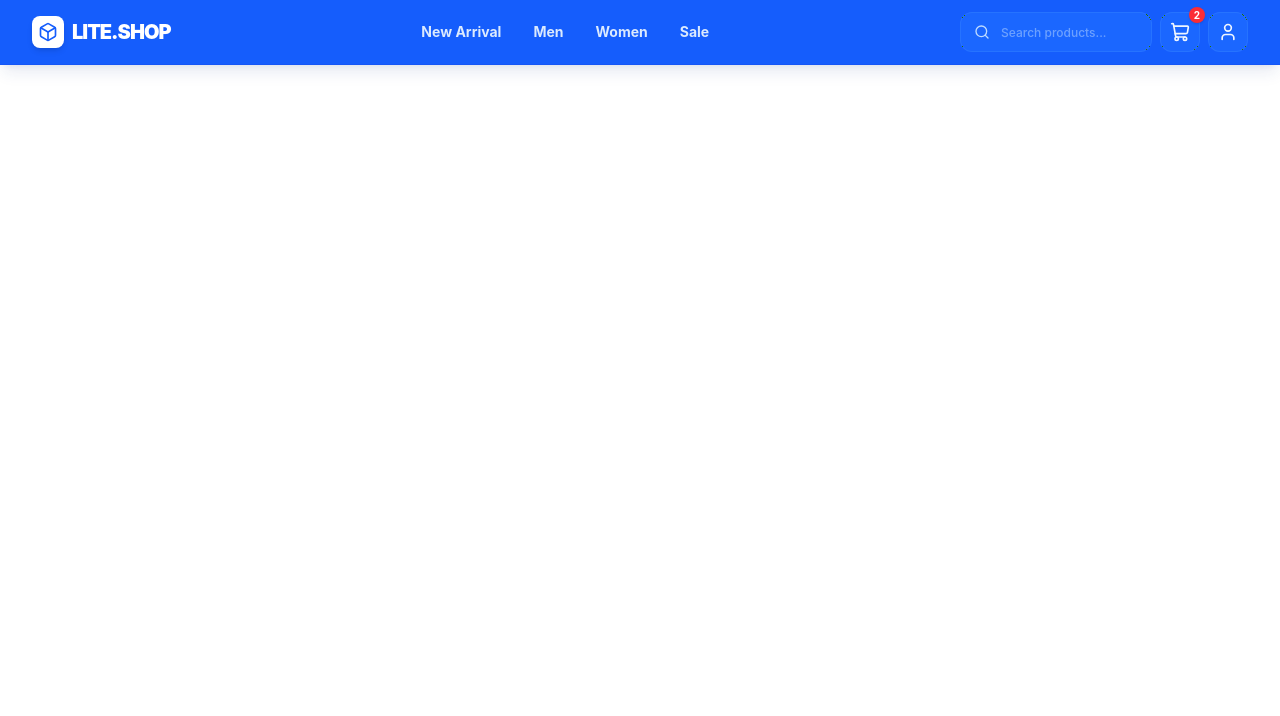
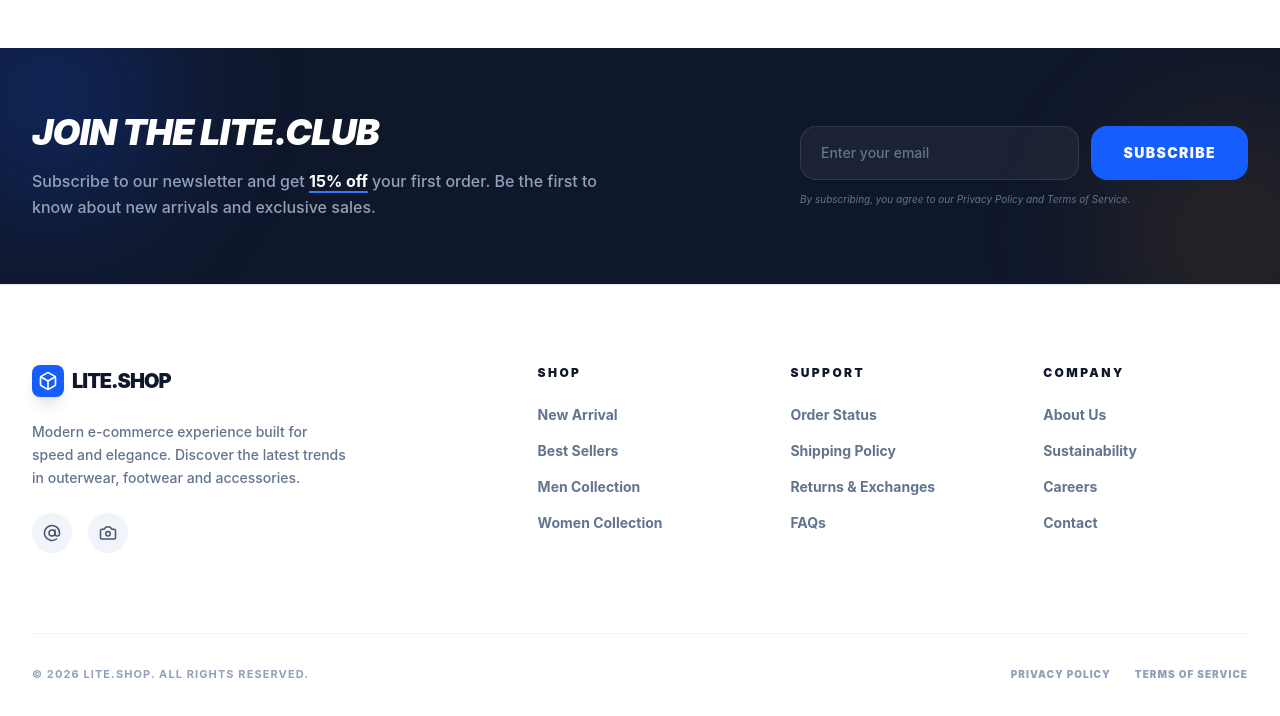
Before and after one commit to sunsarav/lite-shop-react-workshop, a React (Vite) app: page / in a window 1280 px wide. Shown: the top 716 px of the page. Built offline with nearby package versions, Linux system fonts and the light colour scheme.

Commit message:
feat: build Newsletter and footer components with mapped footer columns

```diff
--- a/src/App.tsx
+++ b/src/App.tsx
@@ -1,7 +1,13 @@
-import Header from './components/Header';
+import Newsletter from './components/Newsletter';
+import Footer from './components/Footer';
 
 function App() {
-    return <Header cartCount={2} />;
+    return (
+        <div>
+            <Newsletter />
+            <Footer />
+        </div>
+    );
 }
 
 export default App;
--- a/src/components/Footer.tsx
+++ b/src/components/Footer.tsx
@@ -0,0 +1,67 @@
+import { AtSign, Camera, Box } from 'lucide-react';
+
+const footerColumns = [
+    { heading: 'Shop', links: ['New Arrival', 'Best Sellers', 'Men Collection', 'Women Collection'] },
+    { heading: 'Support', links: ['Order Status', 'Shipping Policy', 'Returns & Exchanges', 'FAQs'] },
+    { heading: 'Company', links: ['About Us', 'Sustainability', 'Careers', 'Contact'] },
+];
+
+const Footer = () => {
+    return (
+        <footer className="bg-white pt-20 pb-10 border-t border-slate-200">
+            <div className="mx-auto max-w-7xl px-4 sm:px-6 lg:px-8">
+                <div className="grid grid-cols-2 gap-12 md:grid-cols-4 lg:grid-cols-5">
+
+                    {/* Brand column */}
+                    <div className="col-span-2 lg:col-span-2 space-y-6">
+                        <a href="#" className="flex items-center gap-2 font-bold tracking-tight text-slate-900">
+                            <span className="inline-flex h-8 w-8 items-center justify-center rounded-lg bg-blue-600 text-white shadow-lg">
+                                <Box size={20} />
+                            </span>
+                            <span className="text-xl tracking-tighter uppercase font-black">LITE.SHOP</span>
+                        </a>
+                        <p className="max-w-xs text-sm text-slate-500 leading-relaxed font-medium">
+                            Modern e-commerce experience built for speed and elegance. Discover the latest trends in outerwear, footwear and accessories.
+                        </p>
+                        <div className="flex items-center gap-4">
+                            <a href="#" aria-label="Twitter" className="h-10 w-10 flex items-center justify-center rounded-full bg-slate-100 text-slate-600 hover:bg-blue-600 hover:text-white transition-colors">
+                                <AtSign size={18} />
+                            </a>
+                            <a href="#" aria-label="Instagram" className="h-10 w-10 flex items-center justify-center rounded-full bg-slate-100 text-slate-600 hover:bg-blue-600 hover:text-white transition-colors">
+                                <Camera size={18} />
+                            </a>
+                        </div>
+                    </div>
+
+                    {/* Link columns — mapped */}
+                    {footerColumns.map((column, index) => (
+                        <div key={index} className="space-y-6">
+                            <h4 className="text-xs font-black uppercase tracking-[0.2em] text-slate-900">
+                                {column.heading}
+                            </h4>
+                            <ul className="space-y-4 text-sm font-bold text-slate-500">
+                                {column.links.map((link, linkIndex) => (
+                                    <li key={linkIndex}>
+                                        <a href="#" className="hover:text-blue-600 transition-colors">{link}</a>
+                                    </li>
+                                ))}
+                            </ul>
+                        </div>
+                    ))}
+                </div>
+
+                <div className="mt-20 border-t border-slate-100 pt-8 flex flex-col gap-4 sm:flex-row sm:items-center sm:justify-between">
+                    <p className="text-[11px] font-bold text-slate-400 uppercase tracking-widest">
+                        &copy; 2026 LITE.SHOP. All rights reserved.
+                    </p>
+                    <div className="flex items-center gap-6">
+                        <a href="#" className="text-[10px] font-black uppercase tracking-widest text-slate-400 hover:text-slate-900 transition-colors">Privacy Policy</a>
+                        <a href="#" className="text-[10px] font-black uppercase tracking-widest text-slate-400 hover:text-slate-900 transition-colors">Terms of Service</a>
+                    </div>
+                </div>
+            </div>
+        </footer>
+    );
+};
+
+export default Footer;
--- a/src/components/Newsletter.tsx
+++ b/src/components/Newsletter.tsx
@@ -0,0 +1,47 @@
+const Newsletter = () => {
+    return (
+        <section className="mt-12 bg-slate-900 py-16 text-white overflow-hidden relative">
+            <div className="absolute -left-20 -top-20 h-64 w-64 rounded-full bg-blue-600/20 blur-3xl"></div>
+            <div className="absolute -right-20 -bottom-20 h-64 w-64 rounded-full bg-amber-500/10 blur-3xl"></div>
+
+            <div className="mx-auto max-w-7xl px-4 sm:px-6 lg:px-8 relative z-10">
+                <div className="flex flex-col items-center text-center lg:flex-row lg:text-left lg:justify-between gap-10">
+                    <div className="max-w-xl space-y-4">
+                        <h2 className="text-3xl font-black tracking-tight sm:text-4xl uppercase italic">
+                            Join the LITE.CLUB
+                        </h2>
+                        <p className="text-slate-400 font-medium leading-relaxed">
+                            Subscribe to our newsletter and get{' '}
+                            <span className="text-white font-bold underline decoration-blue-500 decoration-2 underline-offset-4">
+                                15% off
+                            </span>{' '}
+                            your first order. Be the first to know about new arrivals and exclusive sales.
+                        </p>
+                    </div>
+
+                    <form className="w-full max-w-md">
+                        <div className="flex flex-col gap-3 sm:flex-row">
+                            <input
+                                type="email"
+                                placeholder="Enter your email"
+                                required
+                                className="flex-1 rounded-[1rem] bg-white/5 border border-white/10 px-5 py-4 text-sm font-medium text-white placeholder:text-slate-500 outline-none transition-all focus:bg-white/10 focus:ring-2 focus:ring-blue-500/50"
+                            />
+                            <button
+                                type="submit"
+                                className="rounded-[1rem] bg-blue-600 px-8 py-4 text-sm font-black uppercase tracking-widest text-white transition-all hover:bg-blue-500"
+                            >
+                                Subscribe
+                            </button>
+                        </div>
+                        <p className="mt-3 text-[10px] text-slate-500 italic">
+                            By subscribing, you agree to our Privacy Policy and Terms of Service.
+                        </p>
+                    </form>
+                </div>
+            </div>
+        </section>
+    );
+};
+
+export default Newsletter;
--- a/src/types/index.ts
+++ b/src/types/index.ts
@@ -47,10 +47,6 @@ export type FooterColumn = {
     links: string[];
 };
 
-export type FooterProps = {
-    columns: FooterColumn[];
-};
-
 export type PaginationProps = {
     currentPage: number;
     totalPages: number;
```
